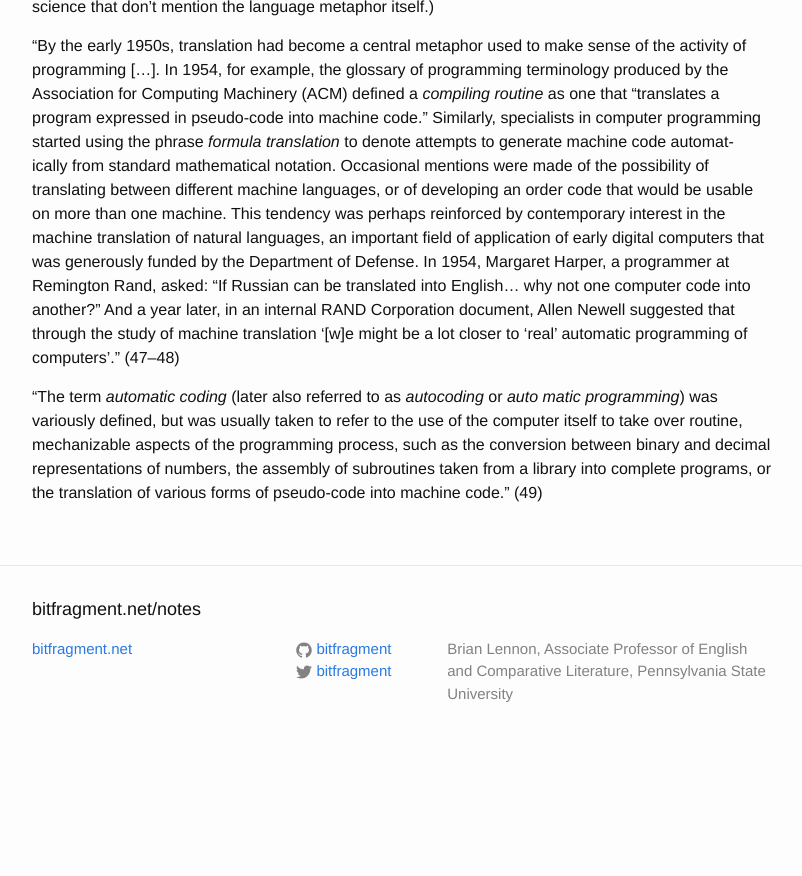
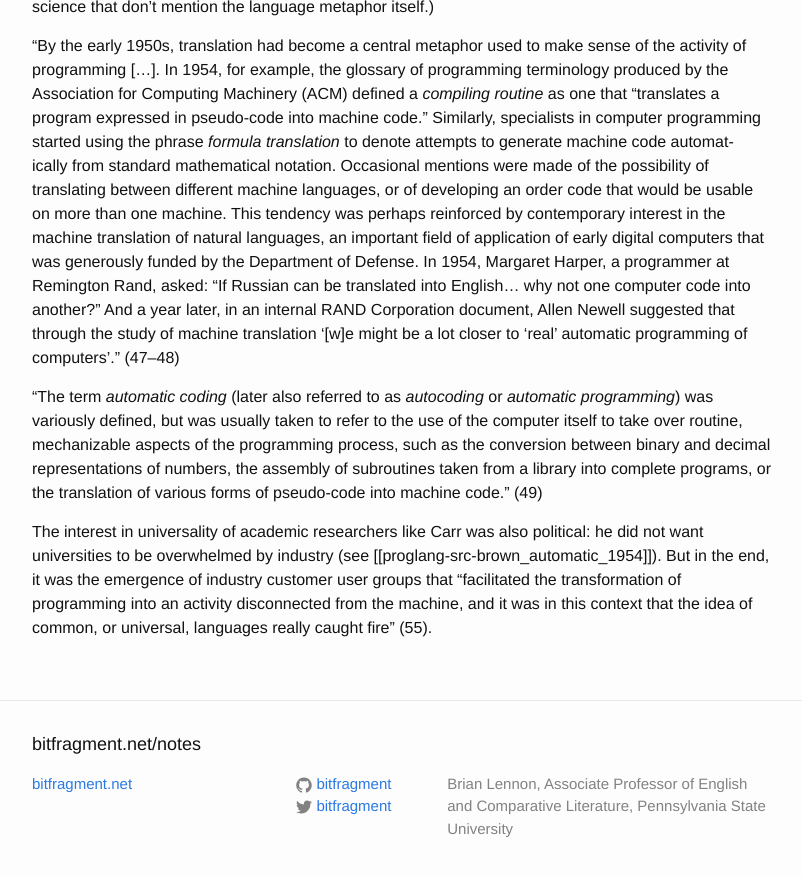
Before and after one commit to bitfragment/notes, a Jekyll site: the page built from _proglang-notes/proglang-src-nofre_when_2014.md, in a window 1280 px wide and 900 px high, scrolled down 1050 px. Shown: the top 876 px of the window, without its empty margins (238-1040 px from the left). Built offline with Jekyll 4.4.1, drawn with Linux system fonts in a browser that asks for light colours; before the commit the page ends 1815 px from its top, so only the background shows below that.

```diff
--- a/_proglang-notes/proglang-src-nofre_when_2014.md
+++ b/_proglang-notes/proglang-src-nofre_when_2014.md
@@ -26,4 +26,6 @@
 
 "By the early 1950s, translation had become a central metaphor used to make sense of the activity of programming [...]. In 1954, for example, the glossary of programming terminology produced by the Association for Computing Machinery (ACM) defined a *compiling routine* as one that “translates a program expressed in pseudo-code into machine code.” Similarly, specialists in computer programming started using the phrase *formula translation* to denote attempts to generate machine code automat- ically from standard mathematical notation. Occasional mentions were made of the possibility of translating between different machine languages, or of developing an order code that would be usable on more than one machine. This tendency was perhaps reinforced by contemporary interest in the machine translation of natural languages, an important field of application of early digital computers that was generously funded by the Department of Defense. In 1954, Margaret Harper, a programmer at Remington Rand, asked: “If Russian can be translated into English... why not one computer code into another?” And a year later, in an internal RAND Corporation document, Allen Newell suggested that through the study of machine translation '[w]e might be a lot closer to ‘real’ automatic programming of computers'." (47–48)
 
-"The term *automatic coding* (later also referred to as *autocoding* or *auto matic programming*) was variously defined, but was usually taken to refer to the use of the computer itself to take over routine, mechanizable aspects of the programming process, such as the conversion between binary and decimal representations of numbers, the assembly of subroutines taken from a library into complete programs, or the translation of various forms of pseudo-code into machine code." (49)
+"The term *automatic coding* (later also referred to as *autocoding* or *automatic programming*) was variously defined, but was usually taken to refer to the use of the computer itself to take over routine, mechanizable aspects of the programming process, such as the conversion between binary and decimal representations of numbers, the assembly of subroutines taken from a library into complete programs, or the translation of various forms of pseudo-code into machine code." (49)
+
+The interest in universality of academic researchers like Carr was also political: he did not want universities to be overwhelmed by industry (see [[proglang-src-brown_automatic_1954]]). But in the end, it was the emergence of industry customer user groups that "facilitated the transformation of programming into an activity disconnected from the machine, and it was in this context that the idea of common, or universal, languages really caught fire" (55).
```
Also changed, not shown: _proglang-notes/proglang-src-katz_systems_1957.md (added, +31 -0 lines).
